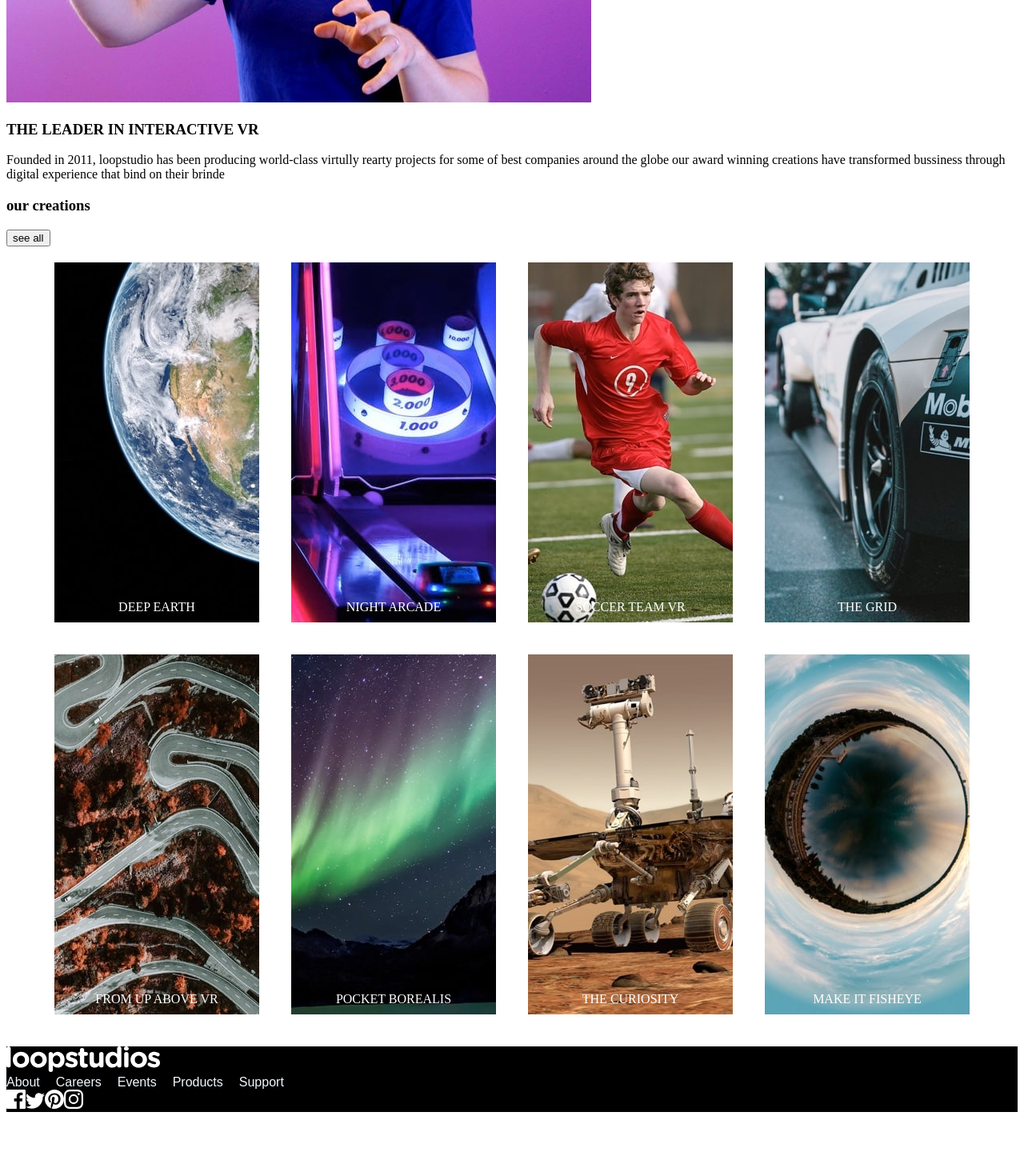
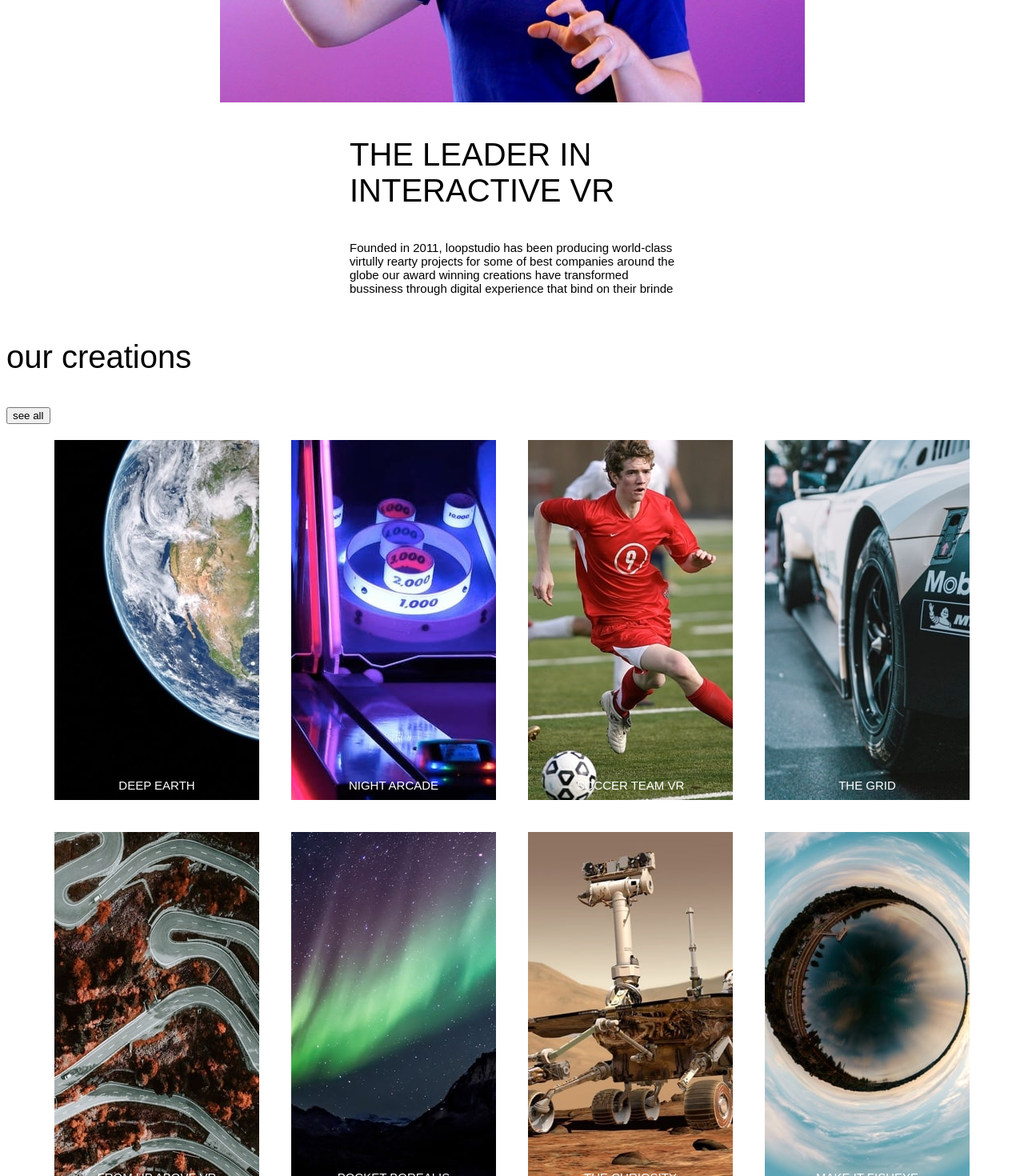
Before and after one commit to IshKevin/Loopstudios-landing-page, a React (Create React App) app: page / in a window 1280 px wide. Shown: the part 720-2190 px from the top of the page at 80% size. Before the commit the page ends 2118 px from the top, so only its background shows below. Built offline with nearby package versions, Linux system fonts and the light colour scheme.

Commit message:
fixing bugs

```diff
--- a/src/components/About.js
+++ b/src/components/About.js
@@ -3,17 +3,21 @@ import React from 'react'
 const about = () => {
   return (
     <div className='about'>
-        <div>
-        <img src={"image-interactive.jpg"} alt=''/>
-        <div>
-            <h3> THE LEADER IN INTERACTIVE VR</h3>
-            <p>Founded in 2011, loopstudio has been producing
-                world-class virtully rearty projects for some of best companies around the
-                globe our award winning creations have transformed
-                bussiness through digital experience that bind on their brinde
-            </p>
-        </div>
-        <div>
+      <div className='sect1'>
+  <div className='sect1-a'>
+    <img src={"image-interactive.jpg"} alt=''/>
+  </div>
+  <div className='sect1-b'>
+    <h3> THE LEADER IN <br/>INTERACTIVE VR</h3>
+    <p>Founded in 2011, loopstudio has been producing world-class<br/>
+    virtully rearty projects for some of best companies around the <br/>
+    globe our award winning creations have transformed <br/>
+    bussiness through digital experience that bind on their brinde
+    </p>
+  </div>
+</div>
+
+        <div className='sect2'>
            <h3>our creations </h3>
            <button> see all</button>
         </div>
@@ -32,7 +36,6 @@ const about = () => {
             </div>
         </div>
         </div>
-    </div>
   )
 }
 
--- a/src/components/Footer.js
+++ b/src/components/Footer.js
@@ -18,7 +18,9 @@ const footer = () => {
         <svg width="24" height="20" xmlns="http://www.w3.org/2000/svg"><path d="M24 2.557a9.83 9.83 0 01-2.828.775A4.932 4.932 0 0023.337.608a9.864 9.864 0 01-3.127 1.195A4.916 4.916 0 0016.616.248c-3.179 0-5.515 2.966-4.797 6.045A13.978 13.978 0 011.671 1.149a4.93 4.93 0 001.523 6.574 4.903 4.903 0 01-2.229-.616c-.054 2.281 1.581 4.415 3.949 4.89a4.935 4.935 0 01-2.224.084 4.928 4.928 0 004.6 3.419A9.9 9.9 0 010 17.54a13.94 13.94 0 007.548 2.212c9.142 0 14.307-7.721 13.995-14.646A10.025 10.025 0 0024 2.557z" fill="#FFF" fill-rule="nonzero"/></svg>
         <svg width="24" height="24" xmlns="http://www.w3.org/2000/svg"><path d="M12 0C5.373 0 0 5.372 0 12c0 5.084 3.163 9.426 7.627 11.174-.105-.949-.2-2.405.042-3.441.218-.937 1.407-5.965 1.407-5.965s-.359-.719-.359-1.782c0-1.668.967-2.914 2.171-2.914 1.023 0 1.518.769 1.518 1.69 0 1.029-.655 2.568-.994 3.995-.283 1.194.599 2.169 1.777 2.169 2.133 0 3.772-2.249 3.772-5.495 0-2.873-2.064-4.882-5.012-4.882-3.414 0-5.418 2.561-5.418 5.207 0 1.031.397 2.138.893 2.738a.36.36 0 01.083.345l-.333 1.36c-.053.22-.174.267-.402.161-1.499-.698-2.436-2.889-2.436-4.649 0-3.785 2.75-7.262 7.929-7.262 4.163 0 7.398 2.967 7.398 6.931 0 4.136-2.607 7.464-6.227 7.464-1.216 0-2.359-.631-2.75-1.378l-.748 2.853c-.271 1.043-1.002 2.35-1.492 3.146C9.57 23.812 10.763 24 12 24c6.627 0 12-5.373 12-12 0-6.628-5.373-12-12-12z" fill="#FFF" fill-rule="nonzero"/></svg>
         <svg width="24" height="24" xmlns="http://www.w3.org/2000/svg"><path d="M12 2.163c3.204 0 3.584.012 4.85.07 3.252.148 4.771 1.691 4.919 4.919.058 1.265.069 1.645.069 4.849 0 3.205-.012 3.584-.069 4.849-.149 3.225-1.664 4.771-4.919 4.919-1.266.058-1.644.07-4.85.07-3.204 0-3.584-.012-4.849-.07-3.26-.149-4.771-1.699-4.919-4.92-.058-1.265-.07-1.644-.07-4.849 0-3.204.013-3.583.07-4.849.149-3.227 1.664-4.771 4.919-4.919 1.266-.057 1.645-.069 4.849-.069zM12 0C8.741 0 8.333.014 7.053.072 2.695.272.273 2.69.073 7.052.014 8.333 0 8.741 0 12c0 3.259.014 3.668.072 4.948.2 4.358 2.618 6.78 6.98 6.98C8.333 23.986 8.741 24 12 24c3.259 0 3.668-.014 4.948-.072 4.354-.2 6.782-2.618 6.979-6.98.059-1.28.073-1.689.073-4.948 0-3.259-.014-3.667-.072-4.947-.196-4.354-2.617-6.78-6.979-6.98C15.668.014 15.259 0 12 0zm0 5.838a6.162 6.162 0 100 12.324 6.162 6.162 0 000-12.324zM12 16a4 4 0 110-8 4 4 0 010 8zm6.406-11.845a1.44 1.44 0 100 2.881 1.44 1.44 0 000-2.881z" fill="#FFF" fill-rule="nonzero"/></svg>
-
+        </div>
+        <div>
+          @ 2021 loopstudios. All right reserved.
         </div>
     </footer>
   )
--- a/src/index.css
+++ b/src/index.css
@@ -27,6 +27,8 @@
 
 .about {
   grid-row: 2;
+  font-family: 'Josefin Sans', sans-serif;
+  font-size: 15px;
 }
 
 .footer {
@@ -35,6 +37,10 @@
   width: 100%;
   max-width: 100vw;
   overflow: hidden;
+  color: aliceblue;
+  font-family: 'Alata', sans-serif;
+  font: weight 70px;
+  font-size: small;
 }
 
 a{
@@ -224,3 +230,24 @@ a{
   color: white;
   padding: 10px;
 }
+
+.sect1 {
+  display: flex;
+  flex-direction: column;
+  align-items: center;
+}
+
+h3{
+  font-family: 'Alata', sans-serif;
+  font-weight: 400;
+  font-size: 40px;
+}
+sect1-b{
+  background-color: #f2f2f2;
+  border: 1px solid #cccccc;
+  padding: 10px;
+}
+
+sect2{
+  display: flex;
+}
```
